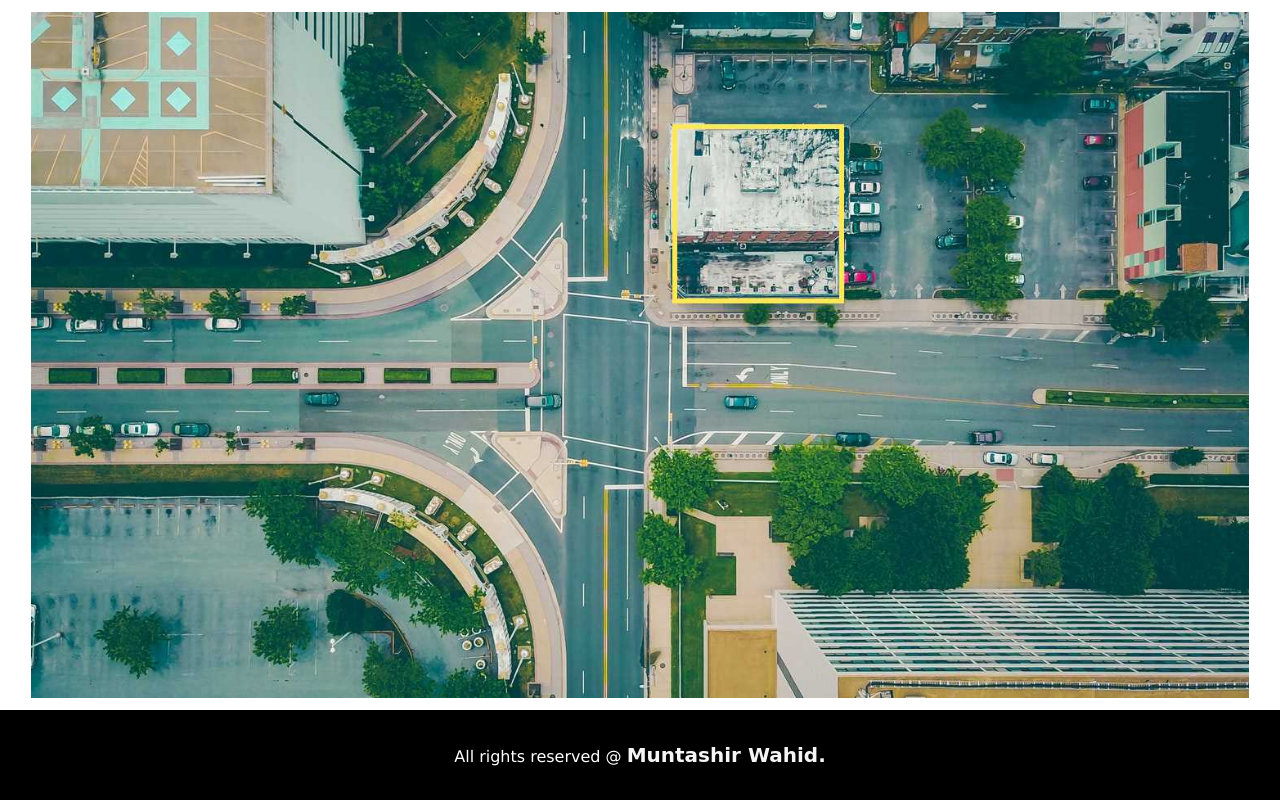
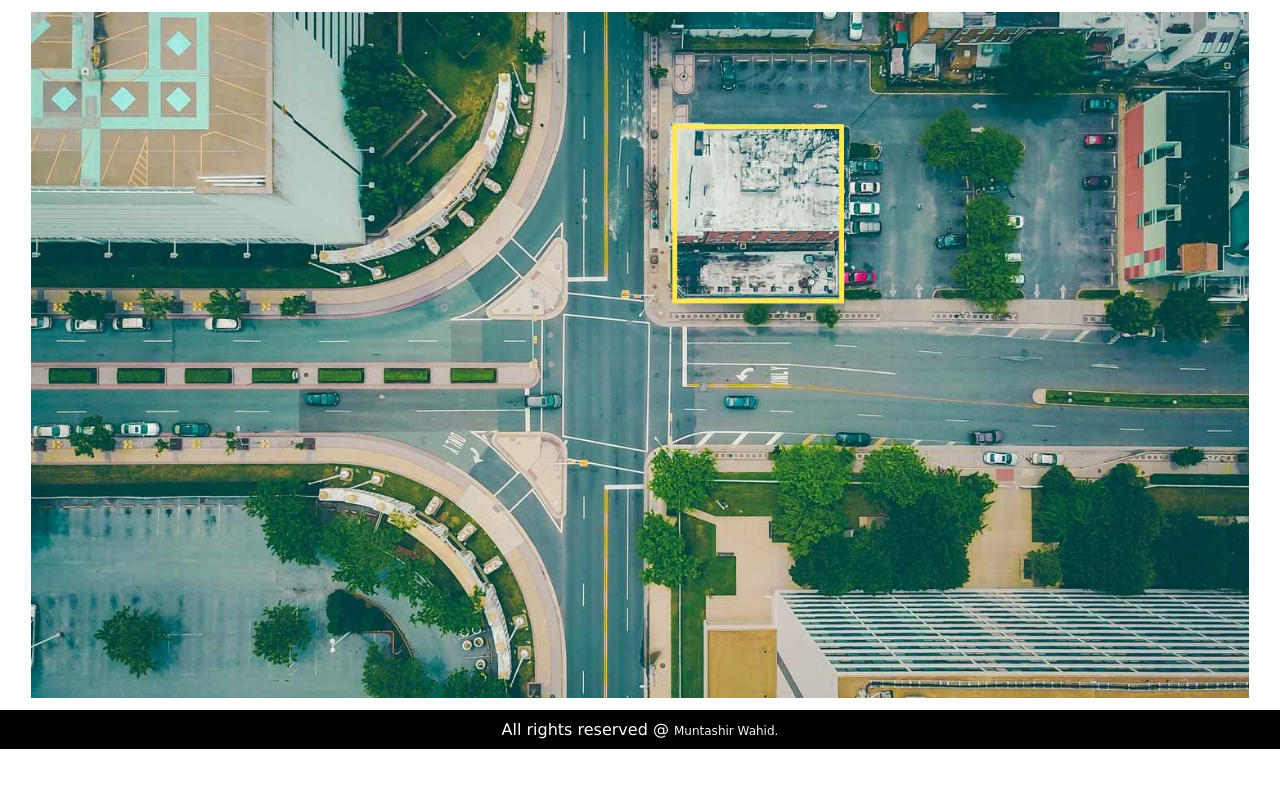
Before and after one commit to muntashir-wahid/BR-Architect, a plain HTML site: page index.html in a window 1280 px wide. Shown: the part 2366-3166 px from the top of the page. After the commit the page ends 3115 px from the top, so only its background shows below. Drawn offline with Linux system fonts and the light colour scheme; a web font is replaced by a local one.

Commit message:
some style modification in footer section

```diff
--- a/style.css
+++ b/style.css
@@ -181,15 +181,15 @@ footer
   background-color: black;
   color: white;
   text-align: center;
-  padding: 33px;
+  padding: 10px 0;
   margin-top: 8px;
 }
 footer > a
 {
   color: whitesmoke;
   font-family:'Allison', cursive;
-  font-size: 20px;
-  font-weight: 900;
+  font-size: 12px;
+  font-weight: 500;
   text-decoration: none;
 }
 @media screen and (max-width: 850px) {
```
